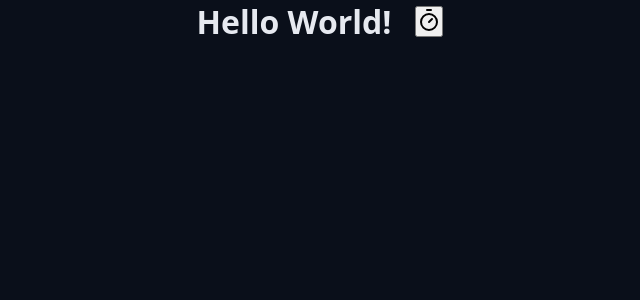
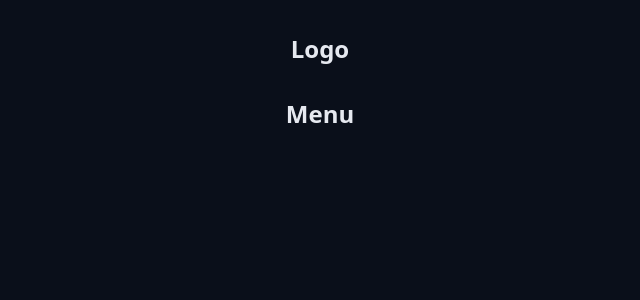
Before and after one commit to marcelopajr/chronos-pomodoro, a React (Vite) app: page / in a window 1280 px wide. Shown: the top 300 px of the page, without its empty margins (320-960 px from the left). Built offline with nearby package versions, Linux system fonts and the light colour scheme.

Commit message:
chore: add container component

```diff
--- a/src/App.tsx
+++ b/src/App.tsx
@@ -1,4 +1,4 @@
-import { TimerIcon } from 'lucide-react';
+import { Container } from './components/Container';
 import { Heading } from './components/Heading';
 
 import './styles/theme.css';
@@ -7,12 +7,13 @@ import './styles/global.css';
 export function App() {
   return (
     <>
-      <Heading>
-        Hello World!
-        <button>
-          <TimerIcon />
-        </button>
-      </Heading>
+      <Container>
+        <Heading>Logo</Heading>
+      </Container>
+
+      <Container>
+        <Heading>Menu</Heading>
+      </Container>
     </>
   );
 }
--- /dev/null
+++ b/src/components/Container/index.tsx
@@ -0,0 +1,15 @@
+import styles from './styles.module.css';
+
+type ContainerProps = {
+  children: React.ReactNode;
+};
+
+export function Container({ children }: ContainerProps) {
+  return (
+    <div className={styles.container}>
+      <div className={styles.content}>
+        <section>{children}</section>
+      </div>
+    </div>
+  );
+}
--- /dev/null
+++ b/src/components/Container/styles.module.css
@@ -0,0 +1,8 @@
+.container {
+  max-width: 98rem;
+  margin: 0 auto;
+}
+
+.content {
+  margin: 3.2rem;
+}
```
